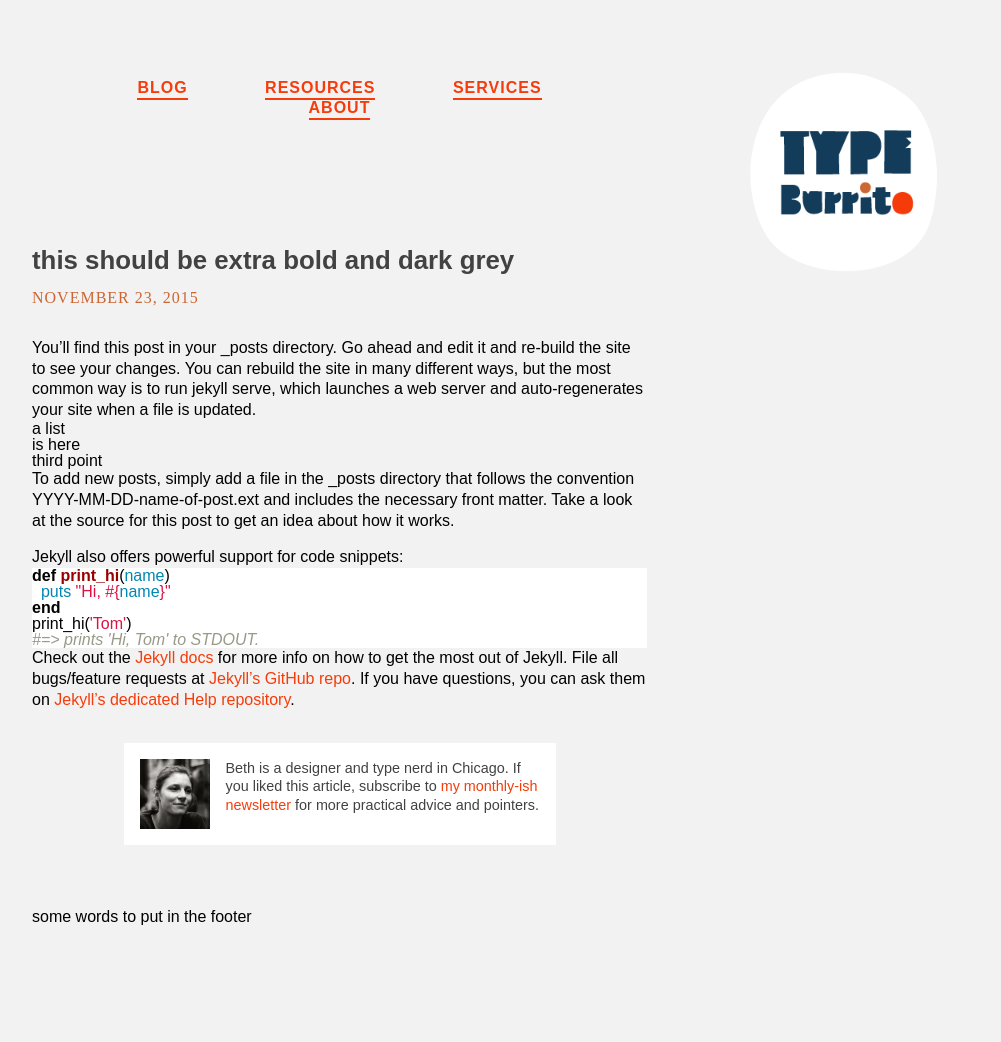
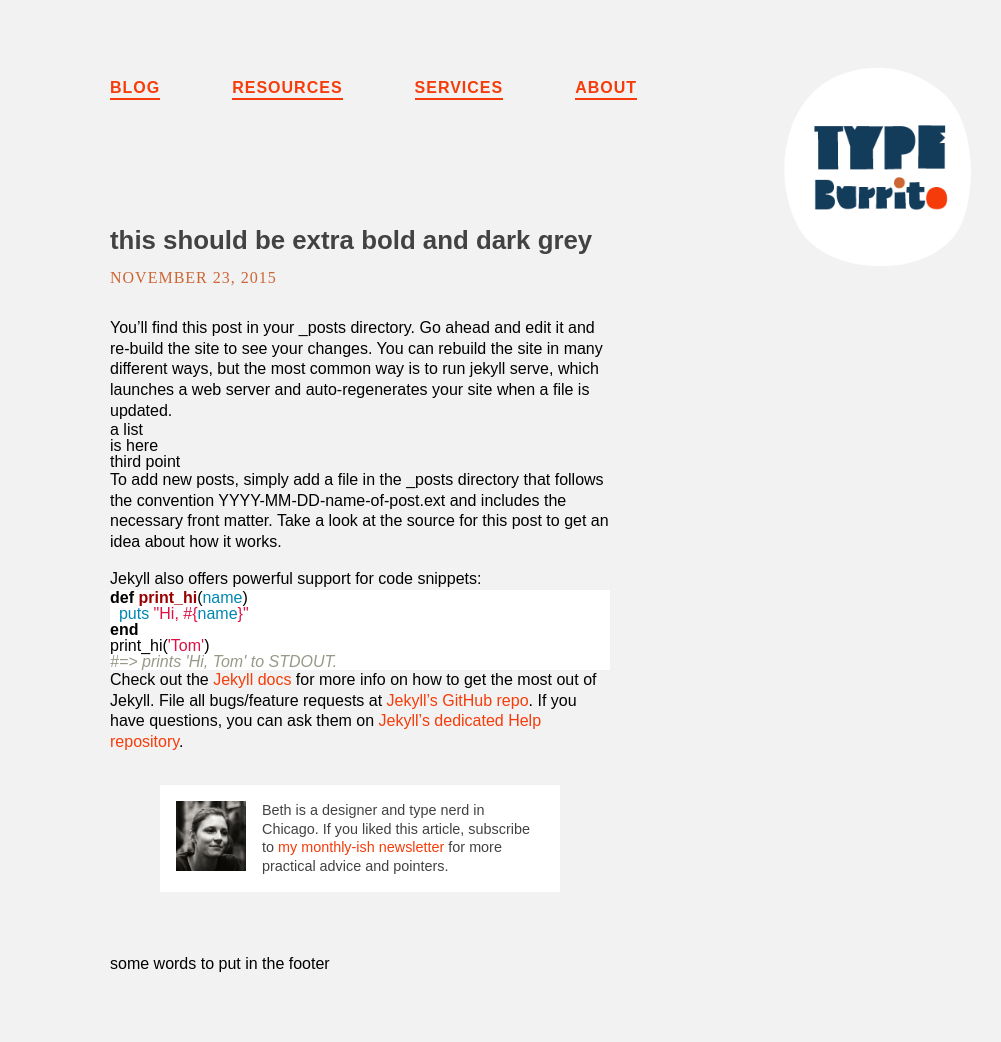
Before and after one commit to bfioritto/typeburrito, a Jekyll site: the page built from _posts/2015-11-23-welcome-to-jekyll.markdown, in a window 1280 px wide. Shown: the whole page, without its empty margins (96-1097 px from the left). Built offline with Jekyll 4.4.1, drawn with Linux system fonts in a browser that asks for light colours; before the commit the page ends 979 px from its top, so only the background shows below that.

Commit message:
style tweaks.

```diff
--- a/css/main.scss
+++ b/css/main.scss
@@ -23,6 +23,11 @@ $tan: rgb(204, 102, 51);
 
 $desktop:        1024px;
 
+* , *:before, *:after {
+  -moz-box-sizing: border-box;
+  -webkit-box-sizing: border-box;
+  box-sizing: border-box;
+}
 
 
 @mixin media-query($breakpoint) {
@@ -61,10 +66,15 @@ a:link:hover {
 
 
 .content {
-  max-width: 1024px;
+  max-width: 900px;
   padding: 1rem;
   margin-left: auto;
   margin-right: auto;
+
+  > * {
+    max-width: 500px;
+  }
+
   @include media-query($desktop) {
     padding: 1rem;
   }
@@ -84,14 +94,22 @@ nav {
     text-align: center;
     margin: 0;
   }
-
+  ul {
+    @include clearfix;
+    display: flex;
+    flex-direction: row;
+    justify-content: space-between;
+  }
   ul li {
-    display: inline-block;
+    float: left;
     padding-right: 1rem;
     @include media-query($desktop) {
-      padding-right: 2.25rem;
-      padding-left: 2.25rem;
+      padding-right: 4.5rem;
 
+    }
+
+    &:last-of-type {
+      padding-right: 0;
     }
   }
 
@@ -107,7 +125,7 @@ nav {
 }
 
 .post {
-
+  @include clearfix;
 }
 
 .post-header {
@@ -116,7 +134,6 @@ nav {
     font-size: $font-size-2;
     font-weight: 800;
     padding: 1rem 0;
-    max-width: 615px;
     margin-left: auto;
     margin-right: auto;
     @include media-query($desktop) {
@@ -131,7 +148,6 @@ nav {
     text-transform: uppercase;
     letter-spacing: 1px;
     padding: 0 0 2rem 0;
-    max-width: 615px;
     margin-left: auto;
     margin-right: auto;
     @include media-query($desktop) {
@@ -141,7 +157,6 @@ nav {
 }
 
 .post-content {
-  max-width: 615px;
   margin-right: auto;
   margin-left: auto;
 
@@ -158,13 +173,11 @@ nav {
 
 .logo-large {
   display: none;
+  margin-top: -145px;
   @include media-query($desktop) {
     display: block;
-    height: 200px;
+    float: right;
     max-width: 200px;
-    float: right;
-    margin-top: -10rem;
-    padding-right: 7rem;
   }
 }
 
@@ -173,7 +186,6 @@ nav {
   display: block;
   text-align: center;
   max-height: 100px;
-  max-width: 615px;
   margin-top: 0rem;
   margin-bottom: 1rem;
   margin-right: auto;
@@ -192,7 +204,6 @@ article {
 
 .about {
   background: white;
-  height: 70px;
   max-width: 400px;
   width: 100%;
   padding: 1rem;
@@ -211,6 +222,7 @@ article {
 .portrait {
   float: left;
   padding-right: 1rem;
+  height: 70px;
 }
 }
 
```
